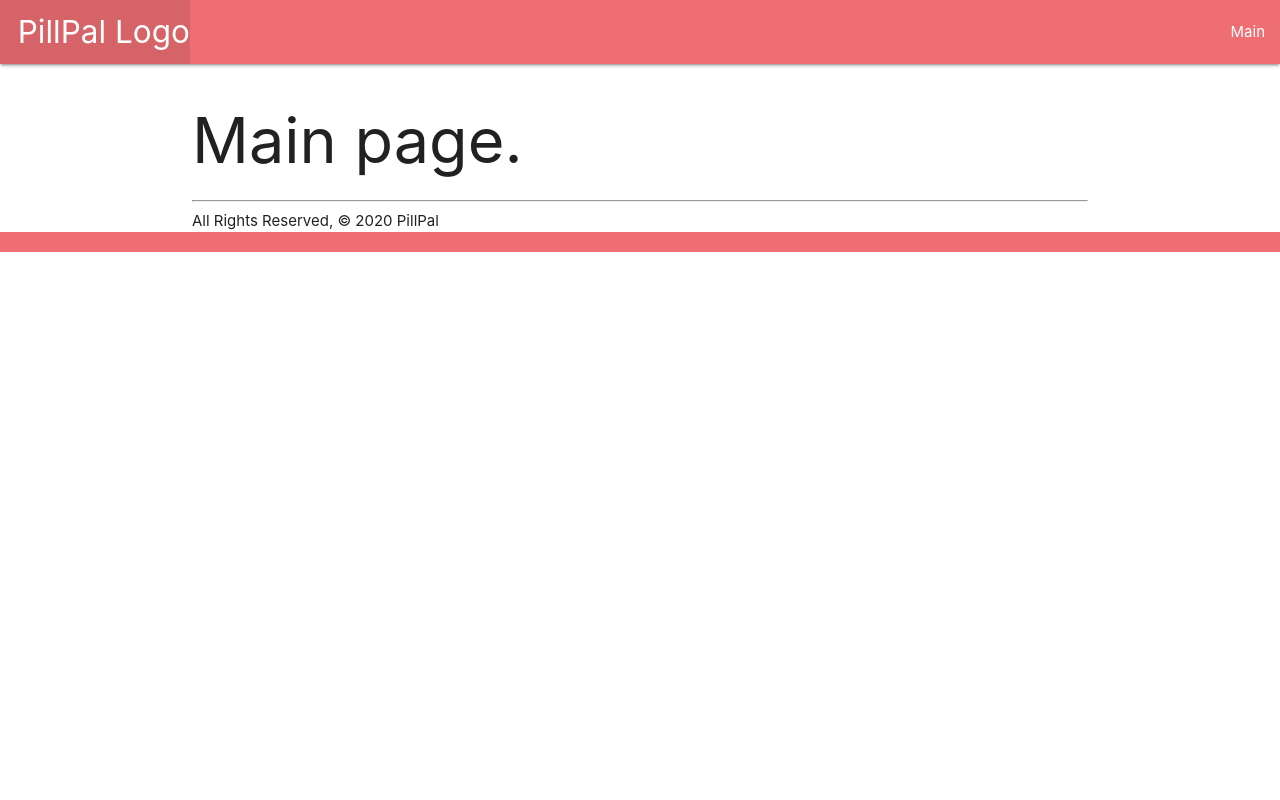
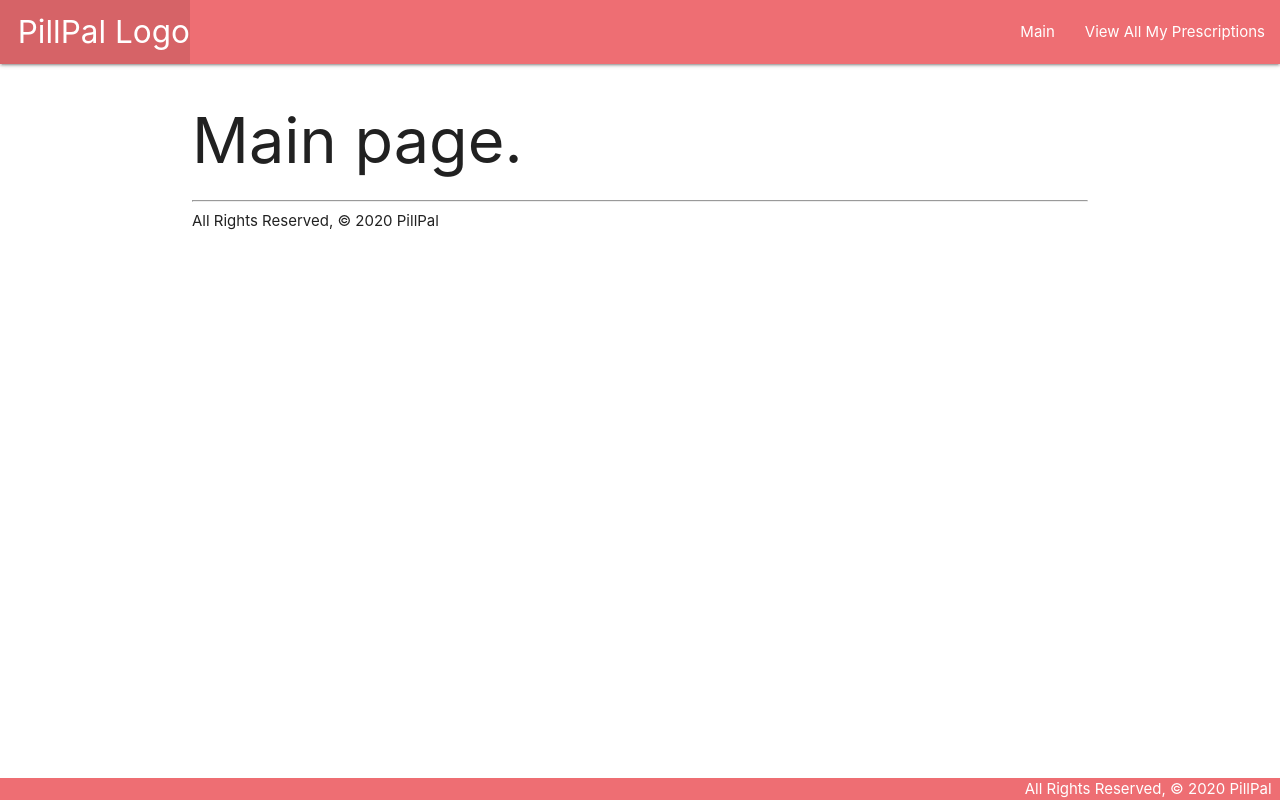
Before and after one commit to jdemarc/pillpal, a Django app: page /main/ in a window 1280 px wide. Run offline with Django 3.2, Linux system fonts and the light colour scheme.

Commit message:
Add css file. Add prescription_index view function and placeholder prescription/index.html.

```diff
--- /dev/null
+++ b/pillpal/main_app/static/css/style.css
@@ -0,0 +1,14 @@
+body {
+    display: flex;
+    min-height: 100vh;
+    flex-direction: column;
+  }
+
+  main {
+    flex: 1 0 auto;
+  }
+
+  footer.page-footer {
+    padding-top: 0;
+    text-align: right;
+  }
--- a/pillpal/main_app/templates/base.html
+++ b/pillpal/main_app/templates/base.html
@@ -1,3 +1,5 @@
+{% load static %}
+
 <!DOCTYPE html>
 <html lang="en">
 <head>
@@ -6,6 +8,7 @@
   <meta http-equiv="X-UA-Compatible" content="ie=edge">
   <title>PillPal</title>
   <link rel="stylesheet" href="https://cdnjs.cloudflare.com/ajax/libs/materialize/1.0.0/css/materialize.min.css">
+  <link rel="stylesheet" type="text/css" href="{% static 'css/style.css' %}">
 </head>
 <body>
   <header class="navbar-fixed">
@@ -16,6 +19,7 @@
         </ul>
         <ul class="right">
           <li><a href="/main">Main</a></li>
+          <li><a href="/prescriptions">View All My Prescriptions</a></li>
         </ul>
       </div>
     </nav>
--- a/pillpal/main_app/urls.py
+++ b/pillpal/main_app/urls.py
@@ -4,4 +4,5 @@ from . import views
 urlpatterns = [
   path('', views.home, name='home'),
   path('main/', views.main, name='main'),
+  path('prescriptions/', views.prescriptions_index, name='index')
 ]
--- a/pillpal/main_app/views.py
+++ b/pillpal/main_app/views.py
@@ -7,3 +7,7 @@ def home(request):
 
 def main(request):
     return render(request, 'main.html')
+
+def prescriptions_index(request):
+    return render(request, 'prescriptions/index.html')
+#    { 'prescriptions': prescriptions })
```
Also changed, not shown: pillpal/main_app/templates/prescriptions/index.html (added, +16 -0 lines).
